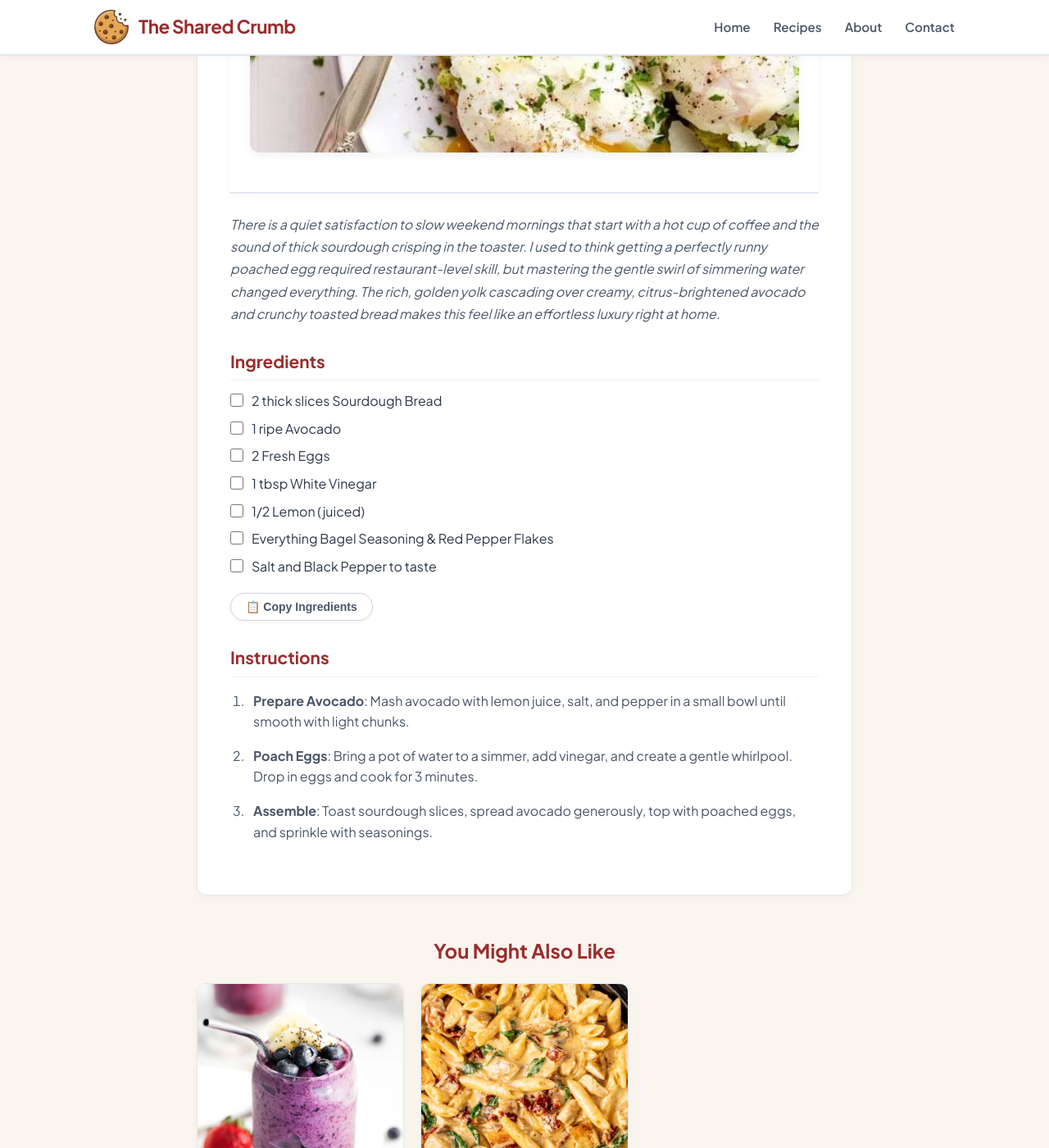
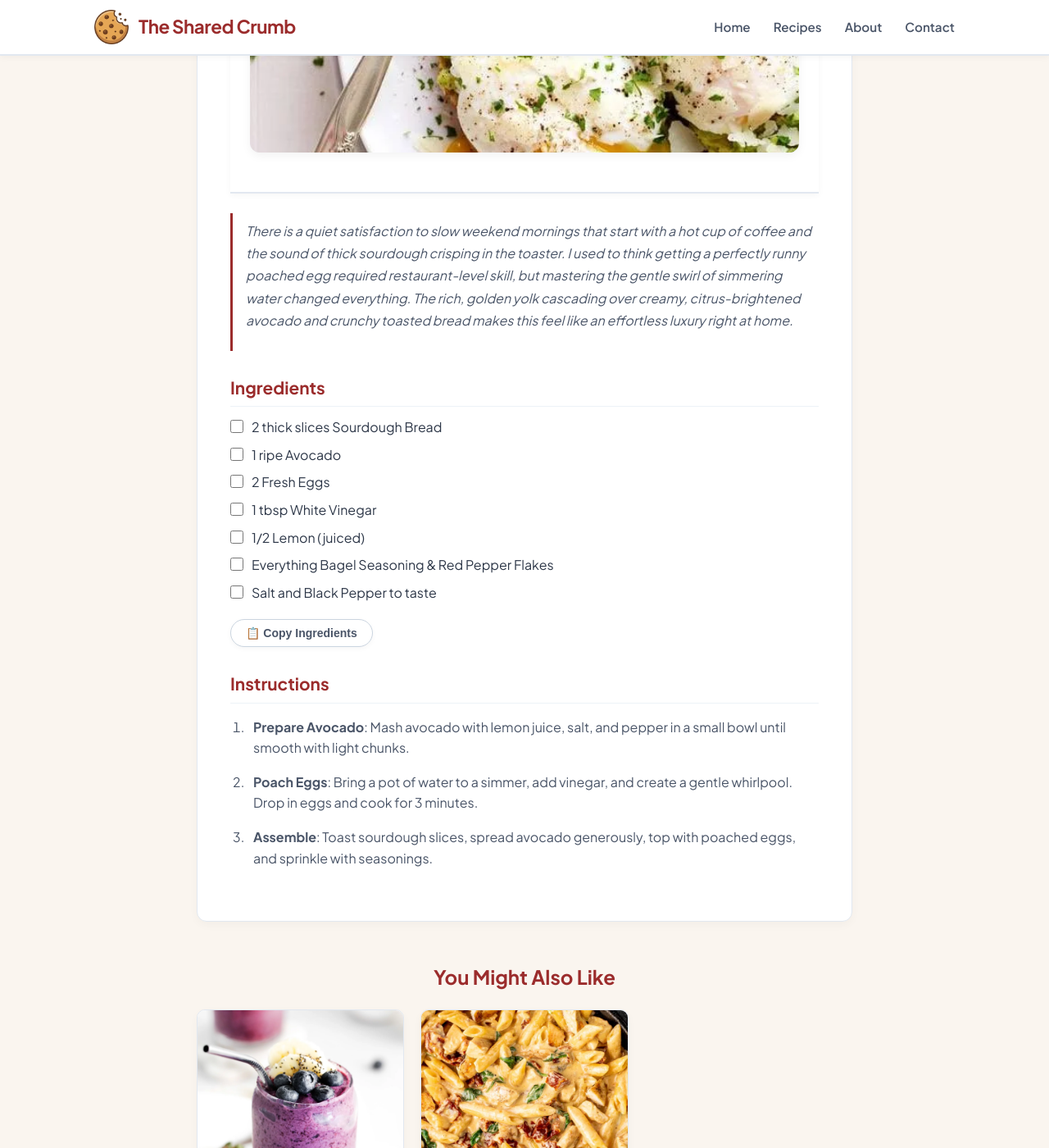
Before and after one commit to TheSharedCrumb/TheSharedCrumb, a Jekyll site: the page built from _recipes/test-avocado-toast.md, in a window 1280 px wide and 1400 px high, scrolled down 754 px. Shown: the whole window at 82% size. Built offline with Jekyll 4.4.1, drawn with Linux system fonts in a browser that asks for light colours.

Commit message:
Enhance recipe body styles for headers and quotes
Added styles for ingredient headers and blockquotes in recipe body.

```diff
--- a/assets/css/style.css
+++ b/assets/css/style.css
@@ -654,6 +654,15 @@ a.recipe-category-link:hover {
   border-bottom: 1px solid #EDF2F7;
 }
 
+/* Sub-group Ingredient Headers (Markdown ####) */
+.recipe-body h4 {
+  font-size: 0.95rem;
+  color: #4A5568;
+  margin: 16px 0 6px 0;
+  text-transform: uppercase;
+  letter-spacing: 0.5px;
+}
+
 /* Remove bullets & padding for ingredient lists */
 .recipe-body ul {
   list-style: none !important;
@@ -676,6 +685,16 @@ a.recipe-category-link:hover {
   color: #4A5568;
   margin-bottom: 16px;
   line-height: 1.7;
+}
+
+/* Story Callout / Blockquotes */
+.recipe-body blockquote {
+  font-style: italic;
+  color: #4A5568;
+  border-left: 3px solid #9B2C2C;
+  margin: 1.5rem 0;
+  padding: 0.5rem 0 0.5rem 1rem;
+  line-height: 1.6;
 }
 
 /* Related Recipes Section */
@@ -1140,6 +1159,15 @@ footer {
     border-bottom: 1px solid #E2E8F0 !important;
   }
 
+  /* Ingredient Sub-group Headers in Print View */
+  .recipe-body h4 {
+    font-size: 0.8rem !important;
+    color: #9B2C2C !important;
+    margin: 8px 0 4px 0 !important;
+    padding-left: 0 !important;
+    border-bottom: 1px dashed #E2E8F0 !important;
+  }
+
   /* Ingredients Bullets Alignment */
   .recipe-body ul {
     list-style: none !important;
```
